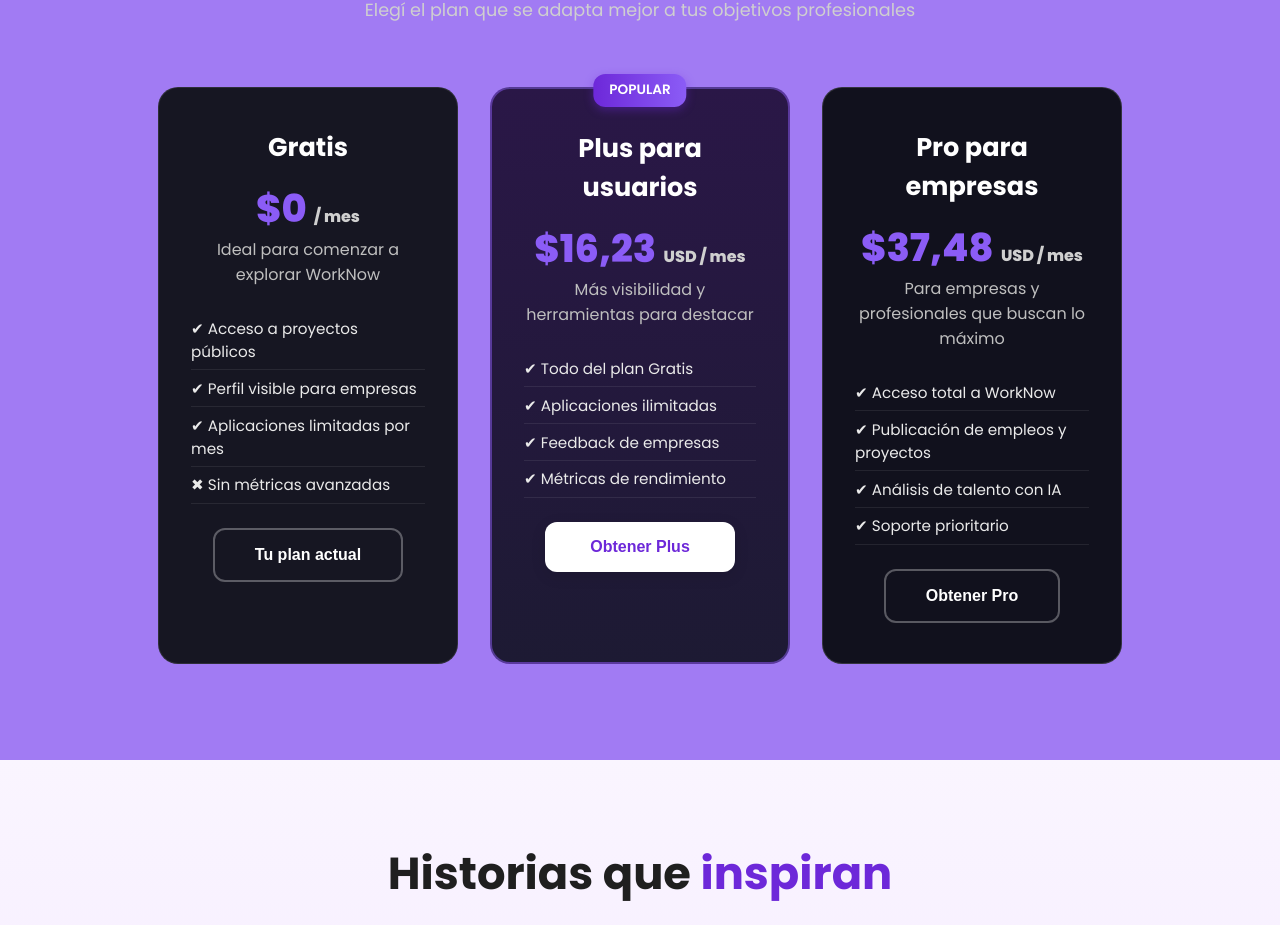
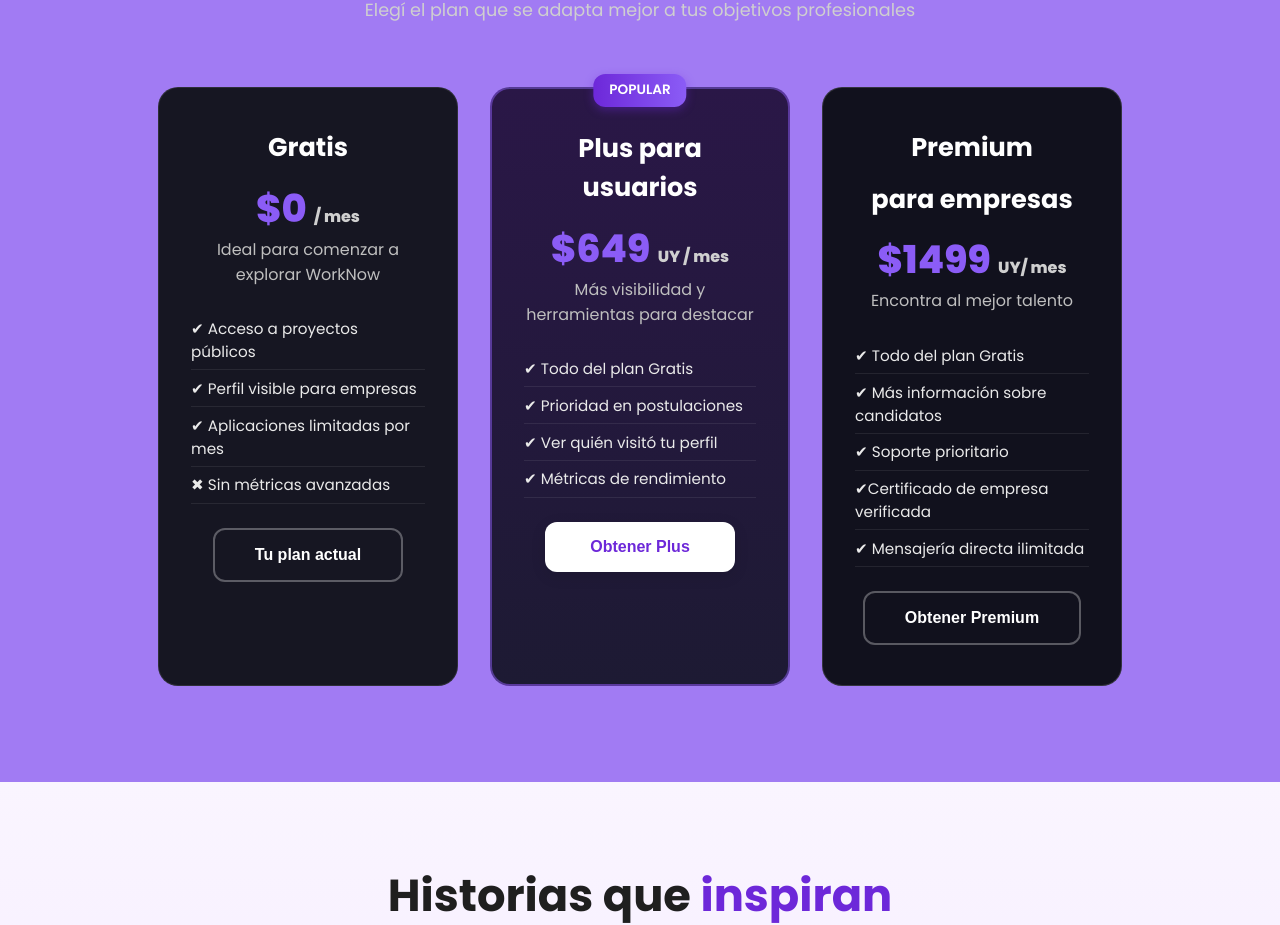
Before and after one commit to Anima-Tec/Worknow-Frontend, a React (Vite) app: page /landing in a window 1280 px wide. Shown: the part 2599-3524 px from the top of the page. Built offline with nearby package versions, Linux system fonts and the light colour scheme.

Commit message:
cambio de planes

```diff
--- a/src/pages/Landing.jsx
+++ b/src/pages/Landing.jsx
@@ -180,12 +180,12 @@
           <div className="plan-card plus popular">
             <div className="popular-badge">POPULAR</div>
             <h3 className="plan-title">Plus para usuarios</h3>
-            <p className="plan-price">$16,23 <span>USD / mes</span></p>
+            <p className="plan-price">$649 <span>UY / mes</span></p>
             <p className="plan-desc">Más visibilidad y herramientas para destacar</p>
             <ul className="plan-features">
               <li>✔ Todo del plan Gratis</li>
-              <li>✔ Aplicaciones ilimitadas</li>
-              <li>✔ Feedback de empresas</li>
+              <li>✔ Prioridad en postulaciones</li>
+              <li>✔ Ver quién visitó tu perfil</li>
               <li>✔ Métricas de rendimiento</li>
             </ul>
             <button className="btn-white" onClick={() => navigate("/choose")}>
@@ -195,17 +195,19 @@
 
           {/* PLAN PRO */}
           <div className="plan-card pro">
-            <h3 className="plan-title">Pro para empresas</h3>
-            <p className="plan-price">$37,48 <span>USD / mes</span></p>
-            <p className="plan-desc">Para empresas y profesionales que buscan lo máximo</p>
+            <h3 className="plan-title">Premium</h3>
+            <h3 className="plan-title">para empresas</h3>
+            <p className="plan-price">$1499 <span>UY/ mes</span></p>
+            <p className="plan-desc">Encontra al mejor talento</p>
             <ul className="plan-features">
-              <li>✔ Acceso total a WorkNow</li>
-              <li>✔ Publicación de empleos y proyectos</li>
-              <li>✔ Análisis de talento con IA</li>
+              <li>✔ Todo del plan Gratis</li>
+              <li>✔ Más información sobre candidatos</li>
               <li>✔ Soporte prioritario</li>
+              <li>✔Certificado de empresa verificada</li>
+              <li>✔ Mensajería directa ilimitada</li>
             </ul>
             <button className="btn-outline-light" onClick={() => navigate("/choose")}>
-              Obtener Pro
+              Obtener Premium
             </button>
           </div>
         </div>
```
